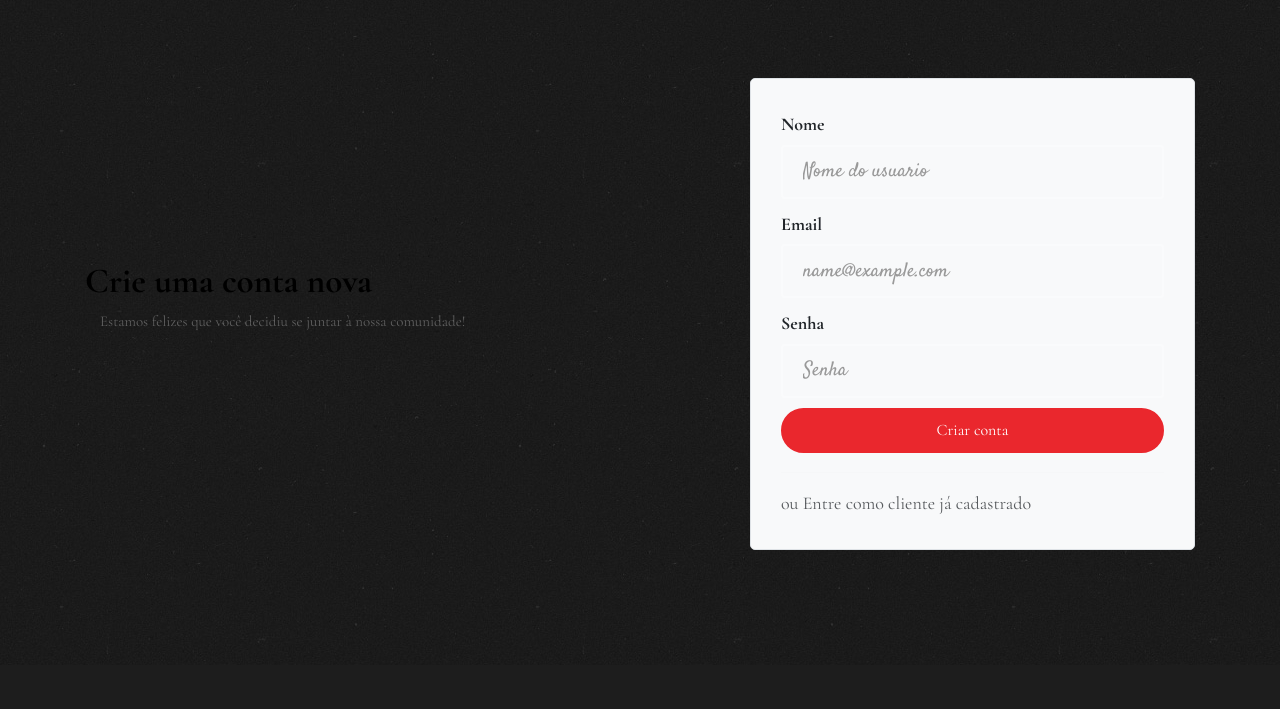
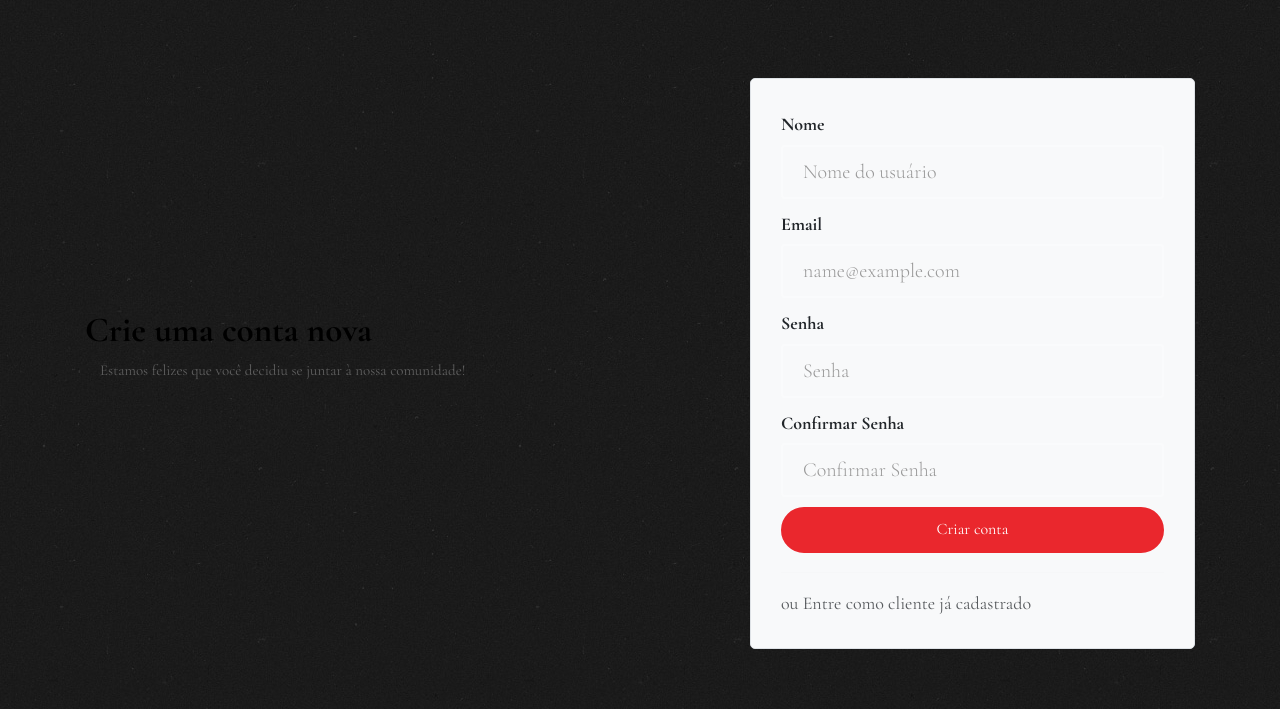
Before and after one commit to cauekssouza/Flavor_Stalker, a PHP site: page /cadastrar.php in a window 1280 px wide. Shown: the part 135-844 px from the top of the page. Before the commit the page ends 789 px from the top, so only its background shows below. Run offline with PHP 8.4, Linux system fonts and the light colour scheme; some libraries are stand-ins or nearby versions.

Commit message:
refactor: Validate password confirmation

```diff
--- a/cadastrar.php
+++ b/cadastrar.php
@@ -7,6 +7,12 @@
     <title>Registrar</title>
     <!-- Incluindo estilos da navbar -->
     <?php include("includes/navbar.php"); ?>
+    <style>
+        .form-control {
+            font-family: 'Cormorant Garamond', serif;
+            color: black;
+        }
+    </style>
 </head>
 
 <body>
@@ -23,7 +29,6 @@
                 <?php
                 if (isset($_SESSION["error"])) {
                     echo '<div class="alert alert-danger" role="alert">' . $_SESSION["error"] . '</div>';
-
                     unset($_SESSION["error"]);
                 }
                 ?>
@@ -31,7 +36,7 @@
 
                     <div class="mb-3">
                         <label for="floatingInput">Nome</label>
-                        <input type="txt" class="form-control" id="floatingInput" placeholder="Nome do usuario" name="txtNome" autocomplete="off" pattern="^[a-zA-ZÀ-ÿ]+(?: [a-zA-ZÀ-ÿ]+)*$" title="Digite um nome válido" required>
+                        <input type="text" class="form-control text-black" id="floatingInput" placeholder="Nome do usuário" name="txtNome" autocomplete="off" pattern="^[a-zA-ZÀ-ÿ]+(?: [a-zA-ZÀ-ÿ]+)*$" title="Digite um nome válido" required>
                     </div>
 
                     <div class="mb-3">
@@ -44,6 +49,11 @@
                         <input type="password" class="form-control" id="floatingPassword" placeholder="Senha" name="txtSenha" pattern="(?=.*\d)(?=.*[a-z])(?=.*[A-Z]).{8,}" title="A senha deve conter pelo menos 8 caracteres, incluindo pelo menos um número, uma letra minúscula e uma letra maiúscula" required>
                     </div>
 
+                    <div class="mb-3">
+                        <label for="floatingPasswordConfirm">Confirmar Senha</label>
+                        <input type="password" class="form-control" id="floatingPasswordConfirm" placeholder="Confirmar Senha" name="txtSenhaConfirm" required>
+                    </div>
+
                     <button class="w-100 btn btn-lg btn-primary" type="submit" name="cadastrar">Criar conta</button>
                     <hr class="my-4">
                     <a href="login.php" class="text-body-secondary">ou Entre como cliente já cadastrado</a>
```
Also changed, not shown: Cad_restaurante.php (+13 -3 lines), login.php (+14 -10 lines), php/cadastrar_php.php (+13 -2 lines).
